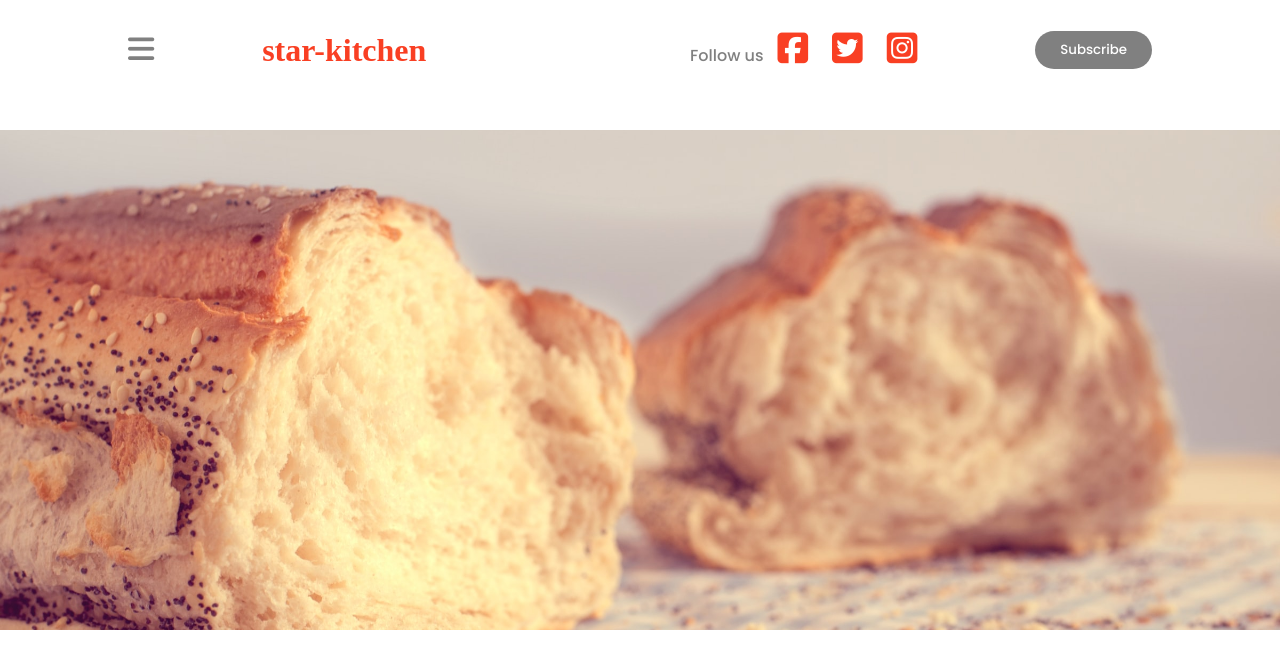
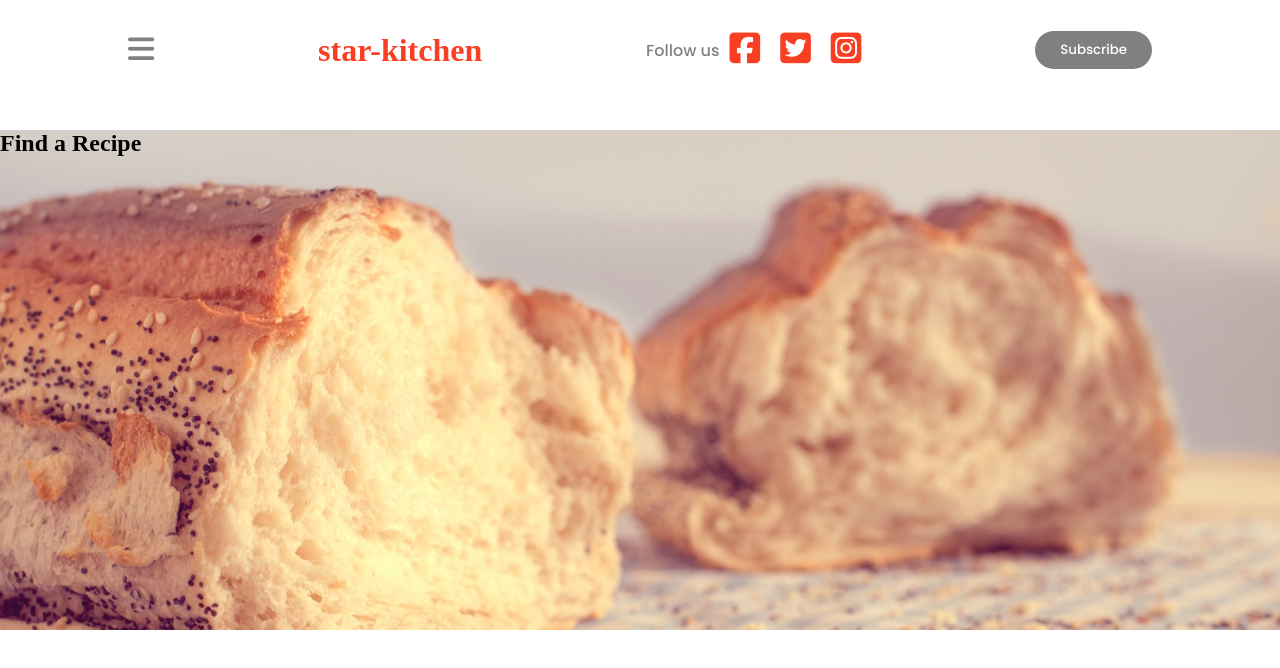
Before and after one commit to jprune/gp_1_cookbook, a plain HTML site: page index.html in a window 1280 px wide. Drawn offline with Linux system fonts and the light colour scheme; a web font is replaced by a local one.

Commit message:
Starting search box and text

```diff
--- a/index.html
+++ b/index.html
@@ -35,6 +35,10 @@
     <main>
         <div class="header-container">
 <!--            <img src="./Images/BreadSmaller.jpg" alt="bread background"> -->
+            <div class="search-bar">
+                <h2>Find a Recipe</h2>
+
+            </div>
         </div>
 
     </main>
--- a/style.css
+++ b/style.css
@@ -29,7 +29,7 @@ header {
 
 .logo {
     cursor: pointer;
-    width: 10em;
+    display: flex;
     font-weight: 900;
     color: #F93F23;
 }
@@ -50,6 +50,8 @@ header {
 
 .nav-links {
     list-style: none;
+    display: flex;
+    align-items: center;
 }
 
 .nav-links li {
@@ -103,15 +105,9 @@ header a button:hover {
     background-repeat: no-repeat;
     background-position: center center;
     background-size: 100%;
+}
 
 
-}
-
-.header-container img {
-
-
-
-}
 
 
 
```
